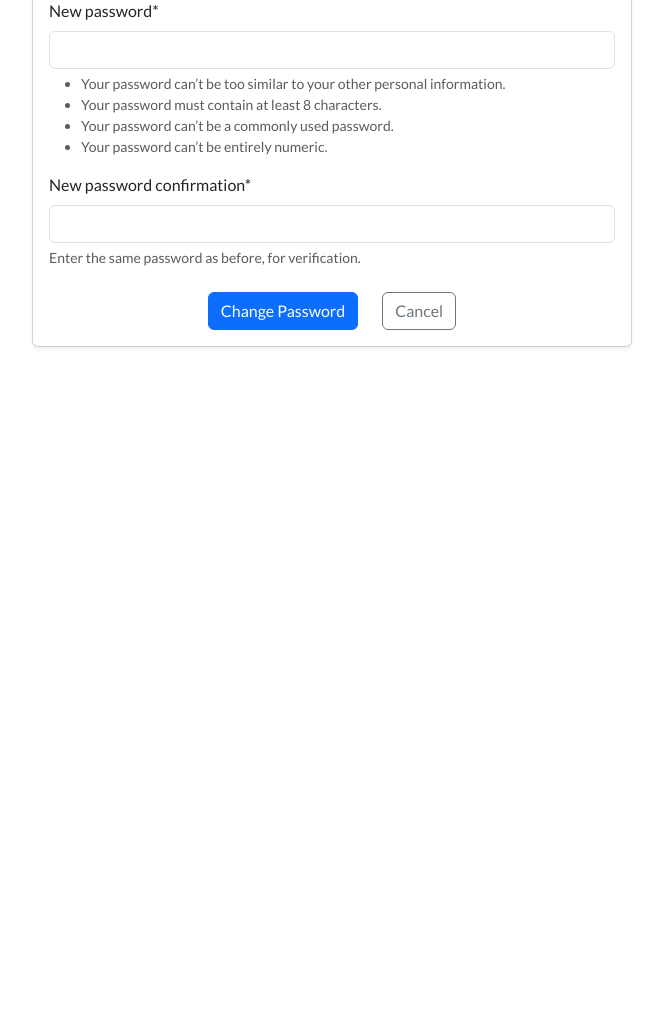
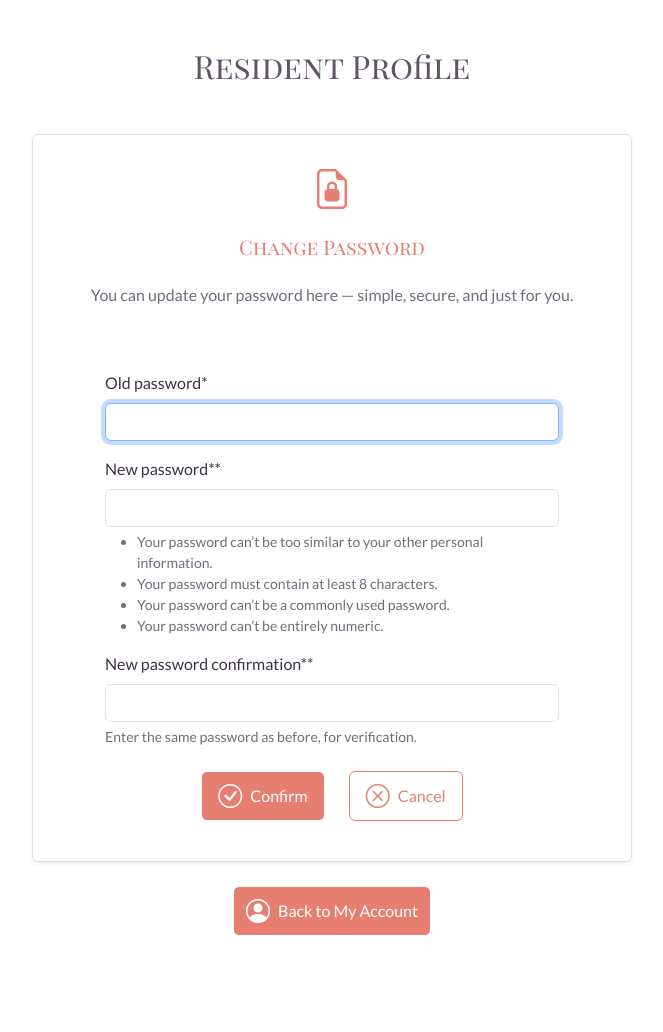
Before and after one commit to tayapro/gerbet-and-co, a Django app: page /accounts/account/password/update in a window 1280 px wide. Shown: the part 303-1335 px from the top of the page, without its empty margins (308-971 px from the left). Before the commit the page ends 651 px from the top, so only its background shows below. Run offline with Django 5.2, Linux system fonts and the light colour scheme; the visitor is signed in with stand-in values (Sample User, id 1); some libraries are stand-ins or nearby versions.

Commit message:
feat(account): update layout for password update

```diff
--- a/accounts/forms.py
+++ b/accounts/forms.py
@@ -149,3 +149,8 @@ class CustomPasswordChangeForm(PasswordChangeForm):
                 "The new password cannot be the same as the old password.")
 
         return cleaned_data
+
+    def __init__(self, *args, **kwargs):
+        super().__init__(*args, **kwargs)
+        self.fields['new_password1'].label = "New password*"
+        self.fields['new_password2'].label = "New password confirmation*"
--- a/accounts/templates/accounts/password_update.html
+++ b/accounts/templates/accounts/password_update.html
@@ -2,6 +2,56 @@
 {% load crispy_forms_tags %}
 
 {% block content %}
+<div class="container-fluid p-0 mx-auto" id="image-container">
+    <img src="https://res.cloudinary.com/stipaxa/image/upload/v1744210543/Gerbet_and_co/account.webp"
+    class="img-fluid" alt="Account banner image">
+</div>
+
+<section class="container my-5 pb-5">
+    <h2 class="text-center mb-5 purple-text-75">Resident Profile</h2>
+
+    <div class="d-flex flex-column justify-content-center align-items-center gap-4">
+        <div class="card-container">
+            <div class="change-password-card card h-100 text-center p-4 shadow-sm border border-opacity-50">
+                <div class="mb-3">
+                    <i class="bi bi-file-earmark-lock2 fs-1 rose-silk-hover-100"></i>
+                </div>
+                <h5 class="mb-4 rose-silk-hover-100">Change Password</h5>
+                <p class="purple-text-65">
+                    You can update your password here — simple, secure, and just for you.
+                </p>
+
+                <form method="POST" id="password-update-form" class="mt-5 mb-3 px-5">
+                    {% csrf_token %}
+                    {{ form|crispy }}
+                    <div class="d-flex justify-content-center mt-4 gap-4 flex-wrap">
+                        <button type="submit" class="btn back-to-account-btn d-inline-flex align-items-center gap-2 px-3">
+                            <i class="bi bi-check-circle fs-4"></i>
+                            <span>Confirm</span>
+                        </button>
+
+                        <a href="{% url 'profile_view' %}" class="btn profile-change-btn d-inline-flex align-items-center gap-2 px-3">
+                            <i class="bi bi-x-circle fs-4"></i>
+                            <span>Cancel</span>
+                        </a>
+                    </div>
+                </form>
+            </div>
+        </div>
+        <div>
+            <a href="{% url 'account' %}" class="btn back-to-account-btn d-inline-flex align-items-center gap-2">
+                <i class="bi bi-person-circle fs-4"></i>
+                <span>Back to My Account</span>
+            </a>
+        </div>
+    </div>
+</section>
+{% endblock %}
+
+
+
+
+
 <div class="card-container">
     <h2 class="text-center mb-4 purple-text-75">Change Password</h2>
     <div class="card my-5 shadow-sm card-container">
@@ -18,4 +68,3 @@
         </div>
     </div>
 </div>
-{% endblock %}
--- a/accounts/templates/accounts/profile_edit.html
+++ b/accounts/templates/accounts/profile_edit.html
@@ -22,7 +22,7 @@
                     A little update? Your name and email can be refreshed here in moments.
                 </p>
 
-                <form method="POST" id="profile-edit-form" class="mt-5 mb-3">
+                <form method="POST" id="profile-edit-form" class="mt-5 mb-3 px-5">
                     {% csrf_token %}
                     {{ form|crispy }}
 
--- a/accounts/templates/accounts/profile_view.html
+++ b/accounts/templates/accounts/profile_view.html
@@ -49,7 +49,7 @@
                         <i class="bi bi-pencil-square fs-4"></i>
                         <span>Change Details</span>
                     </a>
-                    <a href="{% url 'account' %}" class="btn profile-change-btn d-inline-flex align-items-center gap-2">
+                    <a href="{% url 'password_update' %}" class="btn profile-change-btn d-inline-flex align-items-center gap-2">
                         <i class="bi bi-file-earmark-lock2 fs-4"></i>
                         <span>Change Password</span>
                     </a>
--- a/static/css/base.css
+++ b/static/css/base.css
@@ -388,14 +388,22 @@ h5 {
     transform: scale(1.05);
 }
 
-/* Edit Profile page */
-#profile-edit-form label {
+/* Edit Profile and Password Update pages */
+#profile-edit-form label,
+#password-update-form label {
     text-align: left;
     display: block;
     color: var(--purple-90);
 }
 
-#profile-edit-form input.form-control {
+#profile-edit-form input.form-control,
+#password-update-form input.form-control {
+    color: var(--purple-65);
+}
+
+#password-update-form #id_new_password1_helptext,
+#password-update-form #id_new_password2_helptext {
+    text-align: start;
     color: var(--purple-65);
 }
 
```
Lines whose indentation alone changed are shown as unchanged.
